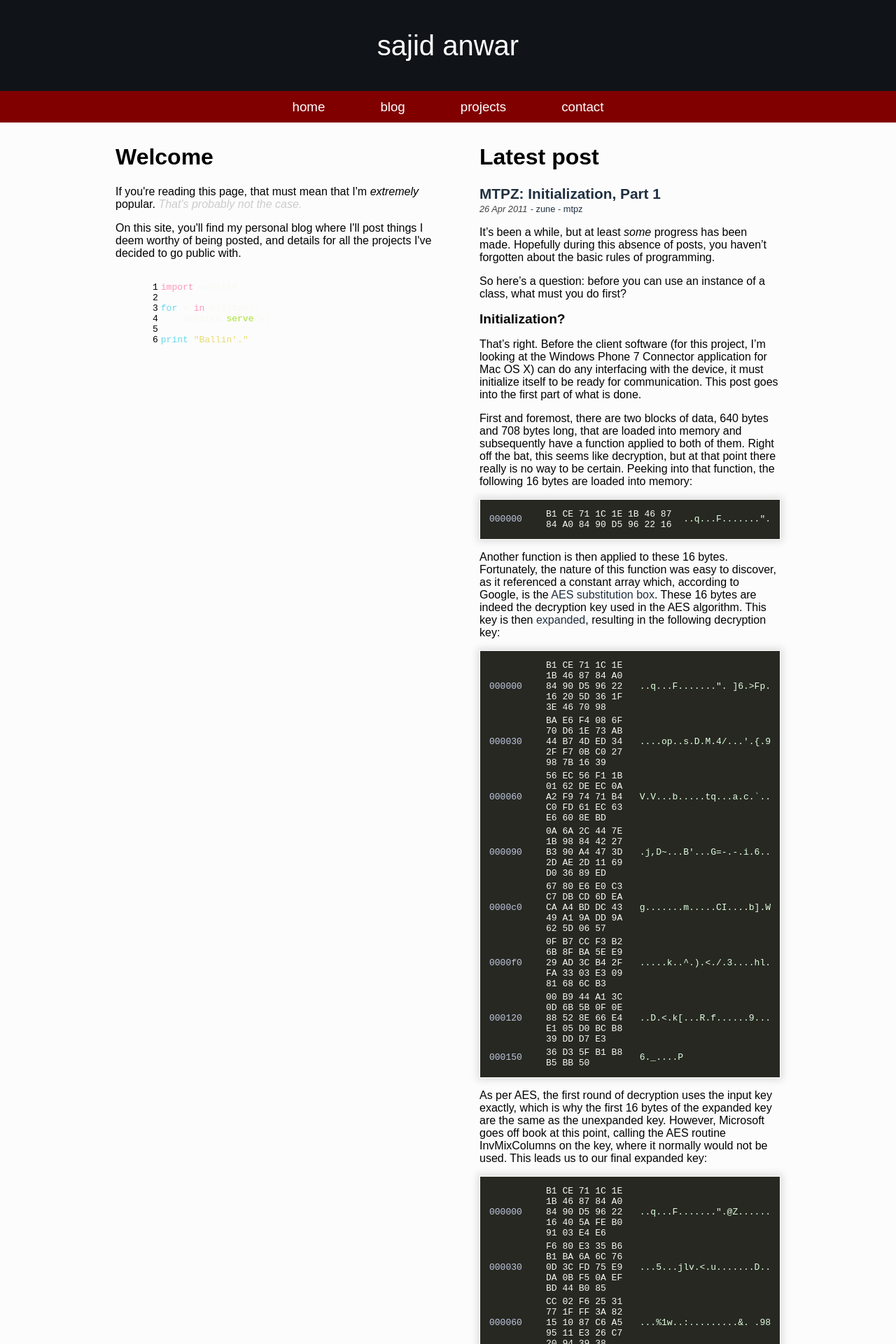
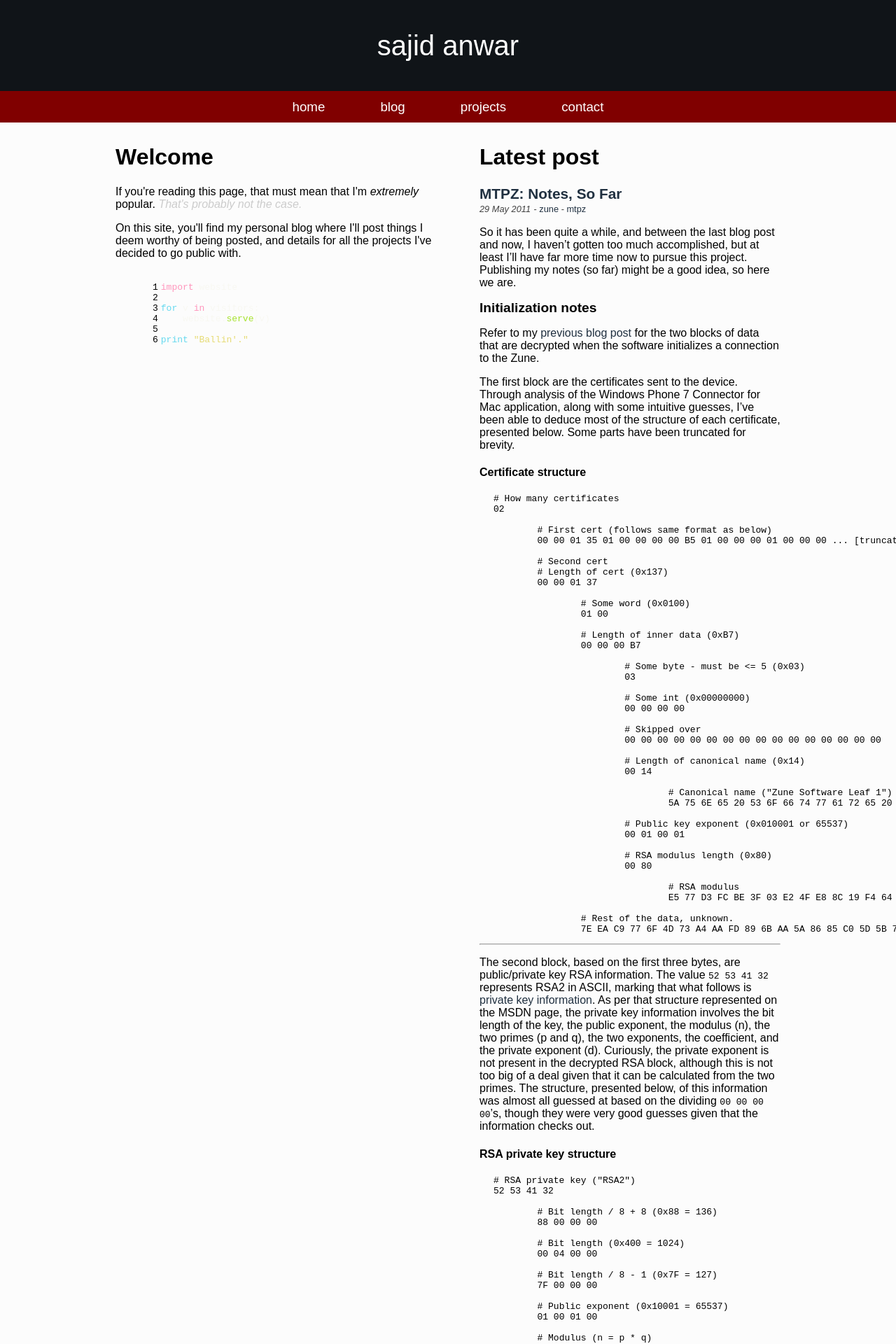
Before and after one commit to kbhomes/kbhomes.github.com, a Jekyll site: the page built from index.html, in a window 1280 px wide. Shown: the top 1920 px of the page at 70% size. Built offline with Jekyll 4.4.1, drawn with Linux system fonts in a browser that asks for light colours; nearby versions of some CDN libraries; some of the changed text lies outside the part shown.

Commit message:
Added new post, updated code highlight style.

```diff
--- /dev/null
+++ b/_posts/2011-05-29-mtpz-notes-so-far.markdown
@@ -0,0 +1,209 @@
+---
+layout: post
+title: "MTPZ: Notes, So Far"
+tags: [zune, mtpz]
+---
+
+So it has been quite a while, and between the last blog post and now, I haven't gotten too much
+accomplished, but at least I'll have far more time now to pursue this project. Publishing my
+notes (so far) might be a good idea, so here we are.
+
+Initialization notes
+--------------------
+
+Refer to my [previous blog post](http://kbhomes.github.com/2011/04/26/mtpz-initialization-part-1.html)
+for the two blocks of data that are decrypted when the software initializes a connection to the Zune.
+
+The first block are the certificates sent to the device. Through analysis of the Windows Phone 7
+Connector for Mac application, along with some intuitive guesses, I've been able to deduce most of
+the structure of each certificate, presented below. Some parts have been truncated for brevity.
+
+#### Certificate structure
+
+	# How many certificates
+	02
+
+		# First cert (follows same format as below)
+		00 00 01 35 01 00 00 00 00 B5 01 00 00 00 01 00 00 00 ... [truncated]
+
+		# Second cert
+		# Length of cert (0x137)
+		00 00 01 37
+
+			# Some word (0x0100)
+			01 00
+
+			# Length of inner data (0xB7)
+			00 00 00 B7
+
+				# Some byte - must be <= 5 (0x03)
+				03
+
+				# Some int (0x00000000)
+				00 00 00 00
+
+				# Skipped over
+				00 00 00 00 00 00 00 00 00 00 00 00 00 00 00 00
+
+				# Length of canonical name (0x14)
+				00 14
+
+					# Canonical name ("Zune Software Leaf 1")
+					5A 75 6E 65 20 53 6F 66 74 77 61 72 65 20 4C 65 61 66 20 31
+
+				# Public key exponent (0x010001 or 65537)
+				00 01 00 01
+
+				# RSA modulus length (0x80)
+				00 80
+
+					# RSA modulus
+					E5 77 D3 FC BE 3F 03 E2 4F E8 8C 19 F4 64 98 E1 C7 36 ... [truncated]
+
+			# Rest of the data, unknown.
+			7E EA C9 77 6F 4D 73 A4 AA FD 89 6B AA 5A 86 85 C0 5D 5B 74 66 65 21  ... [truncated]
+
+
+-------------------------------------------------------------------------------------------------------------
+
+The second block, based on the first three bytes, are public/private key RSA information. The value
+`52 53 41 32` represents RSA2 in ASCII, marking that what follows is [private key information](http://msdn.microsoft.com/en-us/library/aa387401(v=vs.85\).aspx).
+As per that structure represented on the MSDN page, the private key information involves the bit length
+of the key, the public exponent, the modulus (n), the two primes (p and q), the two exponents, the
+coefficient, and the private exponent (d). Curiously, the private exponent is not present in the
+decrypted RSA block, although this is not too big of a deal given that it can be calculated from the
+two primes. The structure, presented below, of this information was almost all guessed at based on the dividing `00 00 00 00`'s,
+though they were very good guesses given that the information checks out.
+
+#### RSA private key structure
+
+	# RSA private key ("RSA2")
+	52 53 41 32
+
+		# Bit length / 8 + 8 (0x88 = 136)
+		88 00 00 00
+
+		# Bit length (0x400 = 1024)
+		00 04 00 00
+
+		# Bit length / 8 - 1 (0x7F = 127)
+		7F 00 00 00
+
+		# Public exponent (0x10001 = 65537)
+		01 00 01 00
+
+		# Modulus (n = p * q)
+		E5 77 D3 FC BE 3F 03 E2 4F E8 8C 19 F4 64 98 E1 C7 36 18 1B B2 ... [truncated]
+
+			00 00 00 00
+
+			00 00 00 00
+
+		# Prime 1 (p)
+		E7 B2 65 91 1C 64 9C 1B 9A 63 41 AB 67 A5 A1 90 DF 22 54 7F C2 ... [truncated]
+
+			00 00 00 00
+
+		# Prime 2 (q)
+		E0 16 E8 A5 B2 D7 1D B7 A9 39 B8 5C 35 B7 EB A3 BB DE 58 F2 F3 ... [truncated]
+
+			00 00 00 00
+
+		# Exponent 1 (d mod (p - 1))
+		45 4E A3 FB 28 57 20 2B 51 9F 67 41 72 9B A5 1C C4 E2 6C 0C 5B ... [truncated]
+
+			00 00 00 00
+
+		# Exponent 2 (d mod (q - 1))
+		05 E4 34 4B 9E EF 0E E5 F4 3A 03 41 D1 5B BB 83 3B 7E 36 02 75 ... [truncated]
+
+			00 00 00 00
+
+		# Coefficient
+		04 47 B4 EB EF D7 3B F0 EF 05 A5 2D 7D F5 6F 87 4F 5F 72 94 39 ... [truncated]
+
+
+You might notice that the modulus presented here is the same as the RSA modulus from the second certificate.
+The modulus, in the RSA algorithm, is publicly released and is contained in both the public and private keys. Since
+that certificate has the modulus and the public exponent, it can be assumed that the private key information
+here is the corresponding private key to that certificate's public key.
+
+Deserializing the certificates
+------------------------------
+
+After the two blocks of data are decrypted, data structures are created and initialized to hold the
+certificates after they are deserialized. C-style code follows, that demonstrate the structures,
+although somewhat incompletely, used by the application.
+
+{% highlight c linenos=table %}
+struct DeserializedCertificates
+{
+	CertificateCollection *collection;
+	NativeCertificate *cert;
+}
+{% endhighlight %}
+
+The `CertificateCollection` seems simply to be a container around an array of certificates. In this case,
+there are only two certificates used by the application. Also, the second certificate ("Zune
+Software Leaf") seems to be assigned to the `cert` field.
+
+{% highlight c linenos=table %}
+struct NativeCertificate
+{
+	// Seems to be a pointer to an array of private methods.
+	int field_0;
+
+	// The length of the certificate, and a pointer to the beginning of the data.
+	int certLength;
+	void *certData;
+
+	int field_C;
+
+	// The length of the inner portion of the certificate.
+	int innerCertLength;
+
+	int field_14;
+	int field_18;
+
+	// Duplicate of rsaModuluslength.
+	int rsaModulusLength_dup;
+
+	// Pointer to the beginning of the unknown data at the end.
+	void *restData;
+
+	int field_24;
+
+	// Encrypted public key information and length.
+	void *rsaPubKeyEnc;
+	int rsaPubKeyLength;
+
+	// Encrypted private key information and length.
+	void *rsaPrivKeyEnc;
+	int rsaPrivKeyLength
+
+	// Duplicate of certData, and pointer to certificate data starting at the length
+	void *certData_dup;
+	void *certData_startAtLength;
+
+	int field_40;
+	int field_44;
+	int field_48;
+	int field_4C;
+
+	// Canonical name of this certificate.
+	char *canonicalName;
+
+	// Public key exponent.
+	int pubKeyExp;
+
+	// Length and contents of the RSA modulus.
+	int rsaModulusLength;
+	void *rsaModulusData;
+}
+{% endhighlight %}
+
+What's left?
+------------
+
+I'll have to investigate a few more method calls, and then hopefully _initialization_ will have
+been thoroughly covered. Phew.
--- a/styles/syntax.css
+++ b/styles/syntax.css
@@ -11,17 +11,17 @@
 	box-shadow: 0 0 10px 3px #DDD;
 }
 .highlight  { padding-left: 10px; }
-.highlight .c { color: #75715e } /* Comment */
+.highlight .c { color: #71946B } /* Comment */
 .highlight .err { color: #960050; background-color: #1e0010 } /* Error */
 .highlight .k { color: #66d9ef } /* Keyword */
 .highlight .l { color: #ae81ff } /* Literal */
 .highlight .n { color: #f8f8f2 } /* Name */
 .highlight .o { color: #ff96bc } /* Operator */
 .highlight .p { color: #f8f8f2 } /* Punctuation */
-.highlight .cm { color: #75715e } /* Comment.Multiline */
-.highlight .cp { color: #75715e } /* Comment.Preproc */
-.highlight .c1 { color: #75715e } /* Comment.Single */
-.highlight .cs { color: #75715e } /* Comment.Special */
+.highlight .cm { color: #71946B } /* Comment.Multiline */
+.highlight .cp { color: #71946B } /* Comment.Preproc */
+.highlight .c1 { color: #71946B } /* Comment.Single */
+.highlight .cs { color: #71946B } /* Comment.Special */
 .highlight .ge { font-style: italic } /* Generic.Emph */
 .highlight .gs { font-weight: bold } /* Generic.Strong */
 .highlight .kc { color: #66d9ef } /* Keyword.Constant */
```
